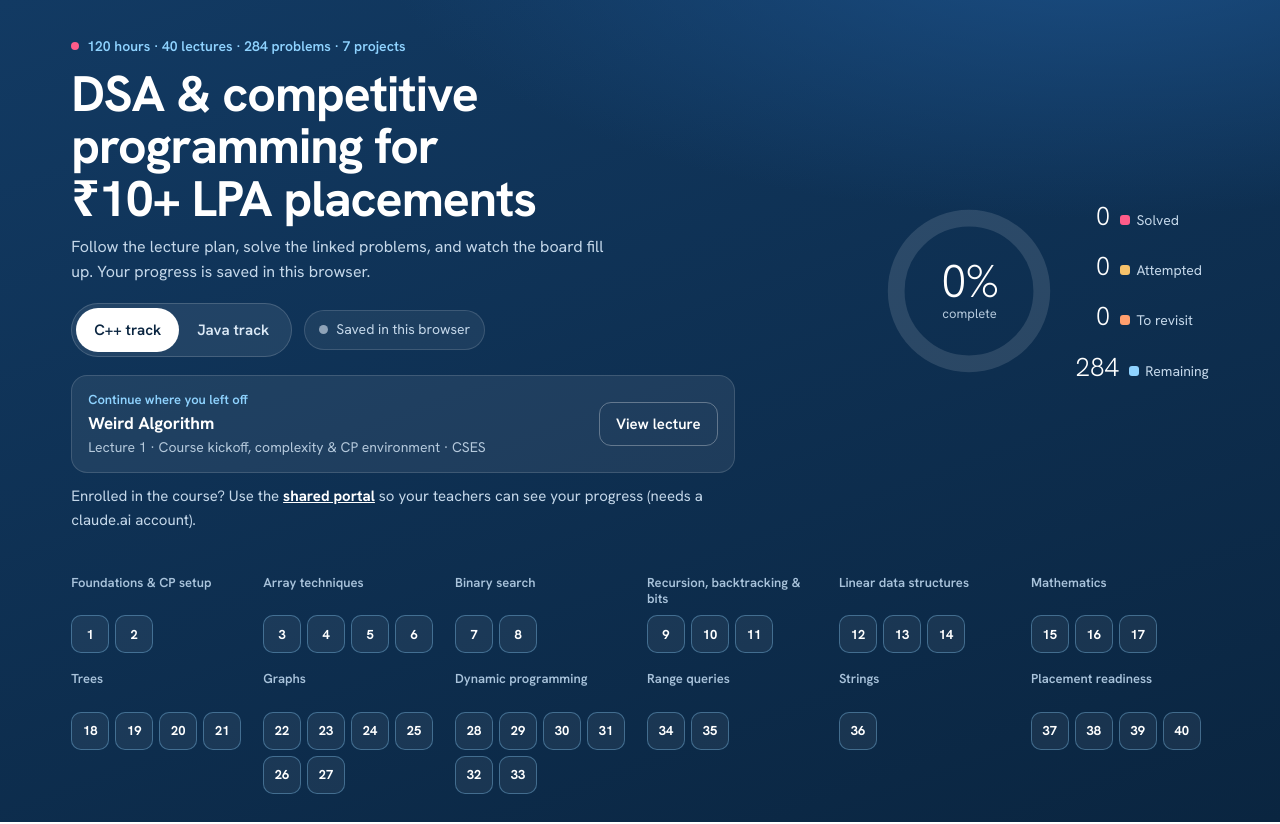
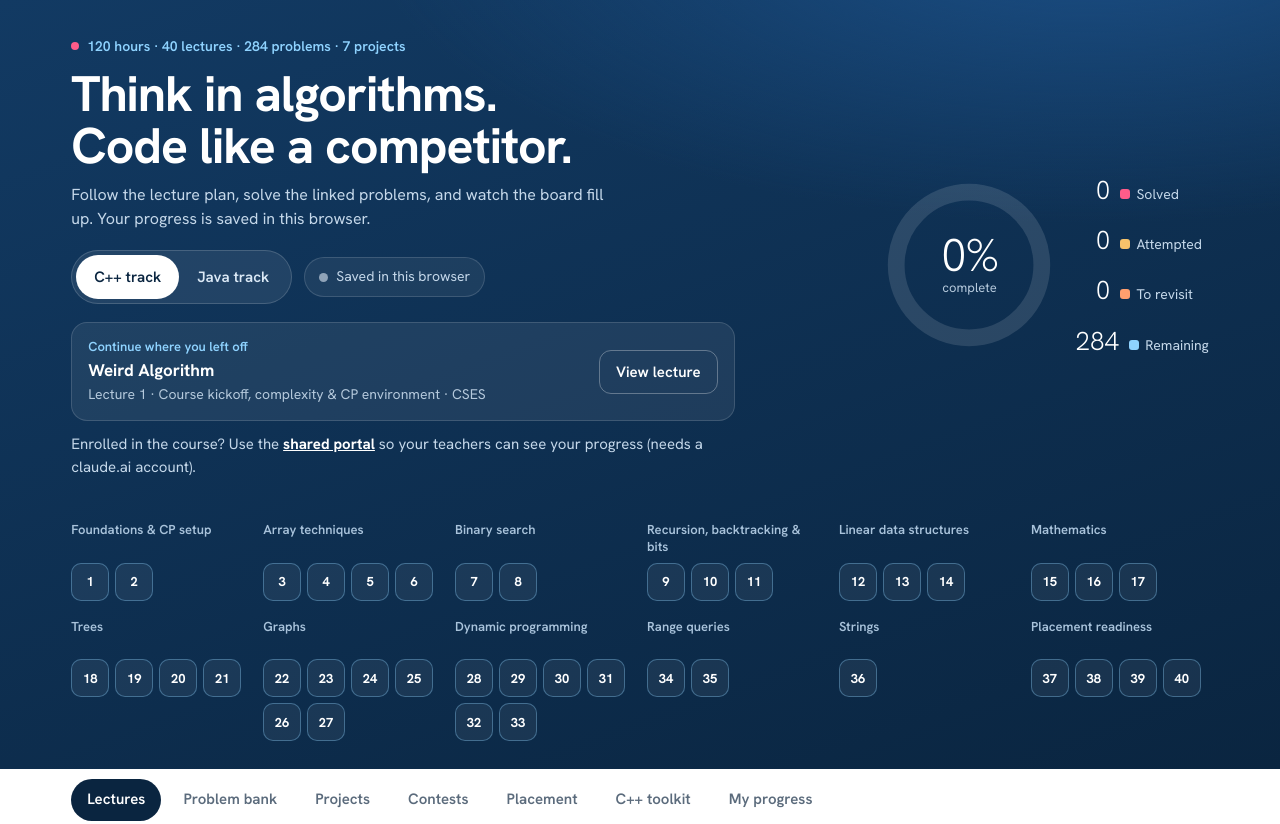
Before and after one commit to evolvian2026/HighEnergy, a plain HTML site: page index.html in a window 1280 px wide. Shown: the top 824 px of the page. Drawn offline with Linux system fonts and the light colour scheme.

Commit message:
Update headline on dsa.evolvian.in
Co-Authored-By: Claude Opus 5.5 <noreply@anthropic.com>
Claude-Session: https://claude.ai/code/session_01Xs1NqAs3ZyUMndFnARyLr7

```diff
--- a/index.html
+++ b/index.html
@@ -213,7 +213,7 @@ footer{border-top:1px solid var(--line);color:var(--mute);font-size:14px;padding
   <div class="hgrid">
     <div>
       <span class="eyebrow"><i></i>120 hours · 40 lectures · <span id="nprob"></span> problems · 7 projects</span>
-      <h1>DSA &amp; competitive programming for ₹10+ LPA placements</h1>
+      <h1>Think in algorithms. Code like a competitor.</h1>
       <p class="lead">Follow the lecture plan, solve the linked problems, and watch the board fill up. <span id="leadsave">Your progress is saved in this browser.</span></p>
       <div class="hrow"><div class="seg" role="group" aria-label="Language track"><button id="l-cpp" aria-pressed="true">C++ track</button><button id="l-java" aria-pressed="false">Java track</button></div><div class="sync" id="sync" data-s="local"><i></i><span id="synct">Saved in this browser</span></div></div>
       <div class="cont" id="cont"></div>
```
